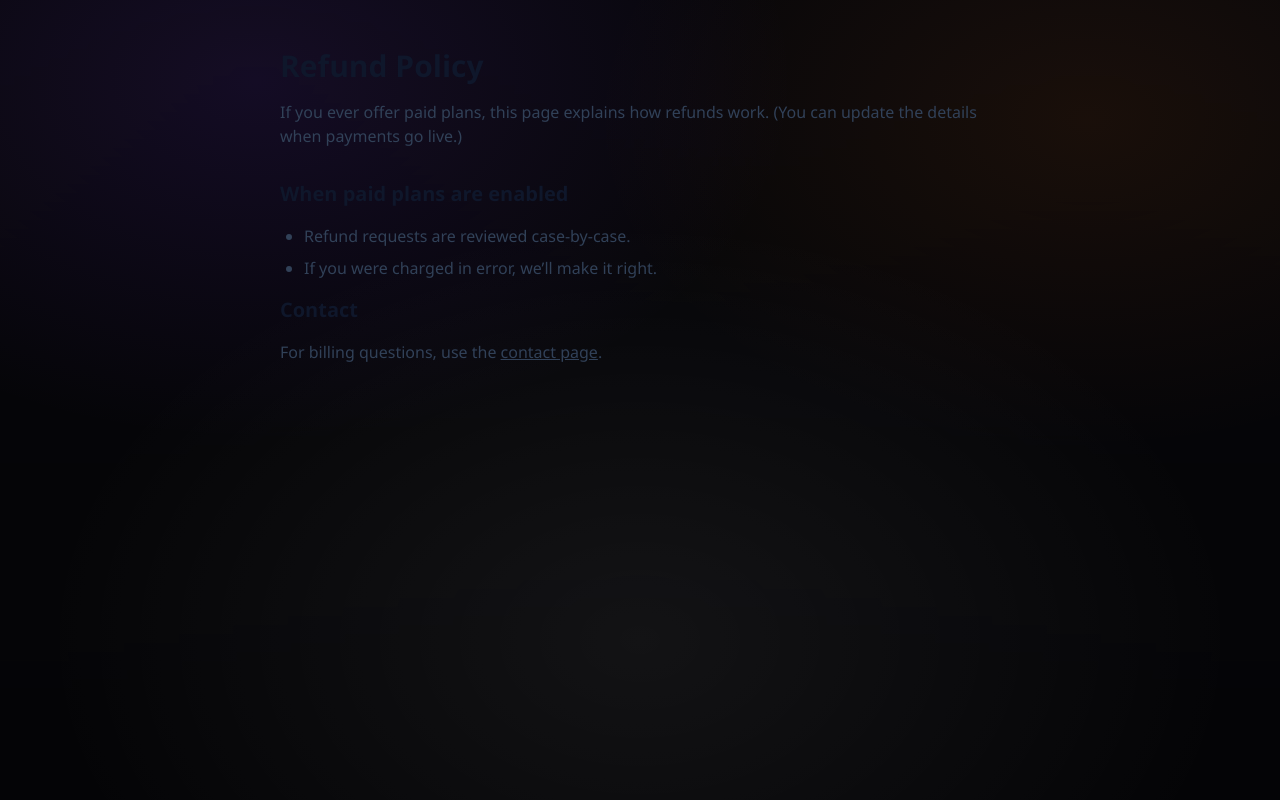
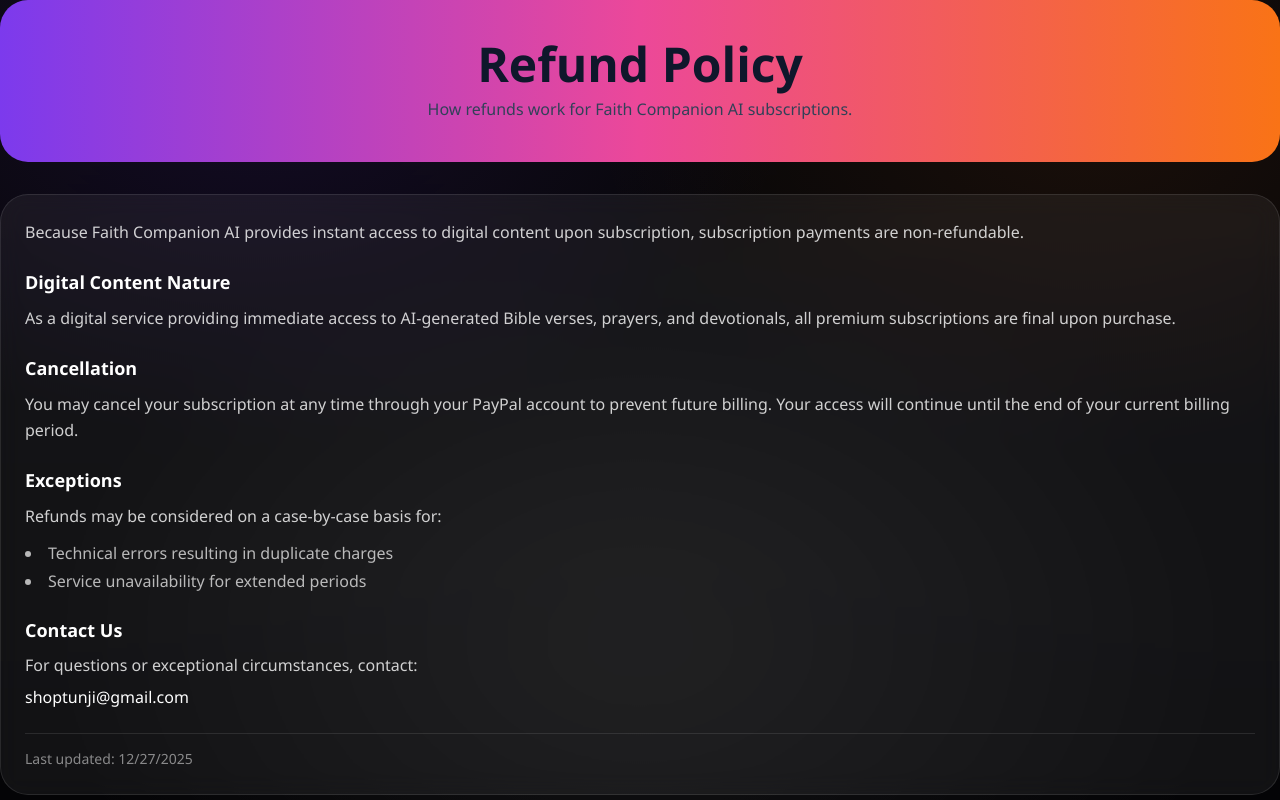
Before and after one commit to Tunjilor/faithcompanionai, a Next.js app: page /refund in a window 1280 px wide. Built offline with nearby package versions, Linux system fonts and the light colour scheme.

Commit message:
Update page.tsx

```diff
--- a/src/app/refund/page.tsx
+++ b/src/app/refund/page.tsx
@@ -1,23 +1,73 @@
+import BrandHeader from "@/components/BrandHeader";
+
 export default function RefundPage() {
   return (
-    <main className="mx-auto max-w-3xl px-6 py-12">
-      <h1 className="text-3xl font-bold text-slate-900">Refund Policy</h1>
-      <p className="mt-4 text-slate-700">
-        If you ever offer paid plans, this page explains how refunds work. (You can update the details when payments go live.)
-      </p>
+    <div className="space-y-8">
+      <BrandHeader
+        title="Refund Policy"
+        subtitle="How refunds work for Faith Companion AI subscriptions."
+      />
 
-      <section className="mt-8 space-y-4 text-slate-700">
-        <h2 className="text-xl font-semibold text-slate-900">When paid plans are enabled</h2>
-        <ul className="list-disc pl-6 space-y-2">
-          <li>Refund requests are reviewed case-by-case.</li>
-          <li>If you were charged in error, we’ll make it right.</li>
-        </ul>
+      <div className="fc-surface p-6 space-y-6">
+        {/* Introduction */}
+        <section>
+          <p className="text-white/80 leading-relaxed">
+            Because Faith Companion AI provides instant access to digital content
+            upon subscription, subscription payments are non-refundable.
+          </p>
+        </section>
 
-        <h2 className="text-xl font-semibold text-slate-900">Contact</h2>
-        <p>
-          For billing questions, use the <a className="underline" href="/contact">contact page</a>.
-        </p>
-      </section>
-    </main>
+        {/* Digital Content Nature */}
+        <section>
+          <h2 className="text-lg font-semibold text-white mb-2">
+            Digital Content Nature
+          </h2>
+          <p className="text-white/80 leading-relaxed">
+            As a digital service providing immediate access to AI-generated Bible
+            verses, prayers, and devotionals, all premium subscriptions are final
+            upon purchase.
+          </p>
+        </section>
+
+        {/* Cancellation */}
+        <section>
+          <h2 className="text-lg font-semibold text-white mb-2">Cancellation</h2>
+          <p className="text-white/80 leading-relaxed">
+            You may cancel your subscription at any time through your PayPal
+            account to prevent future billing. Your access will continue until the
+            end of your current billing period.
+          </p>
+        </section>
+
+        {/* Exceptions */}
+        <section>
+          <h2 className="text-lg font-semibold text-white mb-2">Exceptions</h2>
+          <p className="text-white/80 leading-relaxed">
+            Refunds may be considered on a case-by-case basis for:
+          </p>
+
+          <ul className="mt-3 list-disc list-inside text-white/70 space-y-1">
+            <li>Technical errors resulting in duplicate charges</li>
+            <li>Service unavailability for extended periods</li>
+          </ul>
+        </section>
+
+        {/* Contact */}
+        <section>
+          <h2 className="text-lg font-semibold text-white mb-2">Contact Us</h2>
+          <p className="text-white/80">
+            For questions or exceptional circumstances, contact:
+          </p>
+          <p className="mt-2 font-medium text-white">shoptunji@gmail.com</p>
+        </section>
+
+        {/* Last Updated */}
+        <section className="pt-4 border-t border-white/10">
+          <p className="text-sm text-white/50">
+            Last updated: {new Date().toLocaleDateString()}
+          </p>
+        </section>
+      </div>
+    </div>
   );
 }
```
